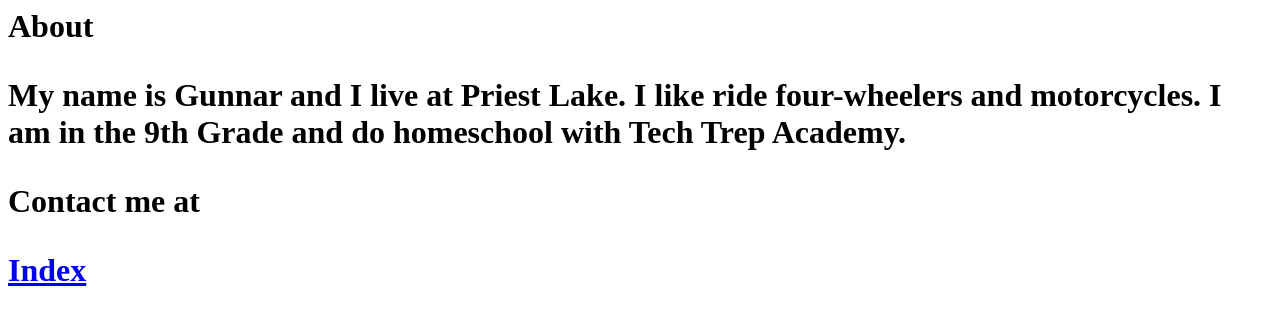
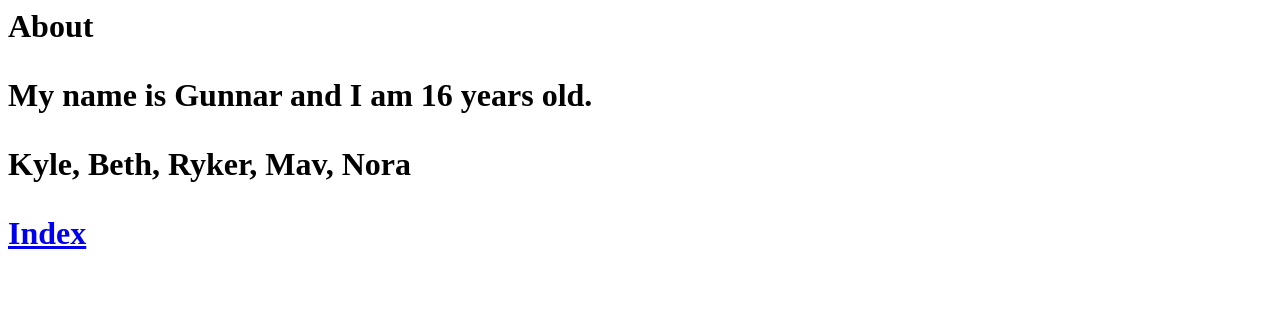
Before and after one commit to G0ONar/My-Site, a plain HTML site: page about.htm in a window 1280 px wide. Drawn offline with Linux system fonts and the light colour scheme.

Commit message:
Update about.htm

```diff
--- a/about.htm
+++ b/about.htm
@@ -9,9 +9,9 @@
 
 <h1>About<h1>
 
- <p>My name is Gunnar and I live at Priest Lake. I like ride four-wheelers and motorcycles. I am in the 9th Grade and do homeschool with Tech Trep Academy.</p>
+ <p>My name is Gunnar and I am 16 years old.</p>
 
-  <p>Contact me at<p> <a href="mailto:gunnar.pettit@malad.us>gunnar.pettit@malad.us</a>\
+  <p>Kyle, Beth, Ryker, Mav, Nora<p>
 
 
 <a href="file:///P:/index.html" target="_blank">Index</a>
```
